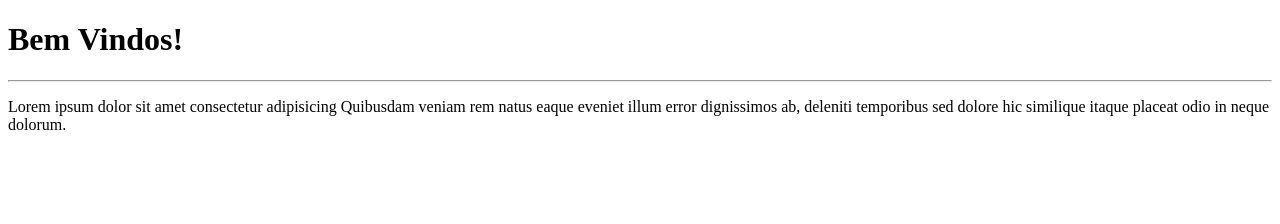
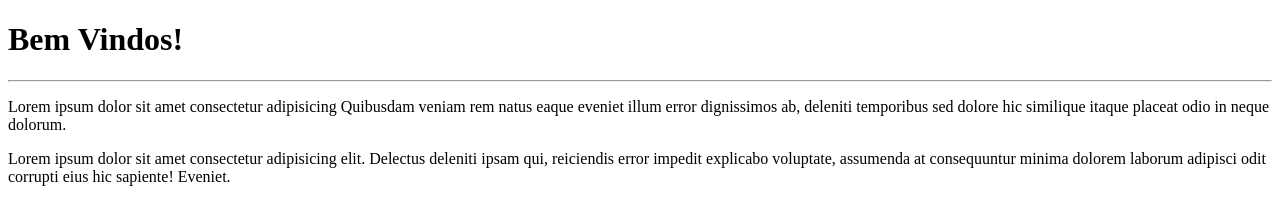
Before and after one commit to roberque/Andromeda, a plain HTML site: page site-exemplo/index.html in a window 1280 px wide. Drawn offline with Linux system fonts and the light colour scheme.

Commit message:
criado outro texto

```diff
--- a/site-exemplo/index.html
+++ b/site-exemplo/index.html
@@ -13,6 +13,10 @@
          Quibusdam veniam rem natus eaque eveniet illum error dignissimos
           ab, deleniti temporibus sed
          dolore hic similique itaque placeat odio in neque dolorum.</p>
+    <p>Lorem ipsum dolor sit amet consectetur adipisicing elit. Delectus deleniti
+        ipsam qui, reiciendis error impedit explicabo voluptate, assumenda at
+         consequuntur minima dolorem laborum
+        adipisci odit corrupti eius hic sapiente! Eveniet.</p>
 
 </body>
 </html>
```
